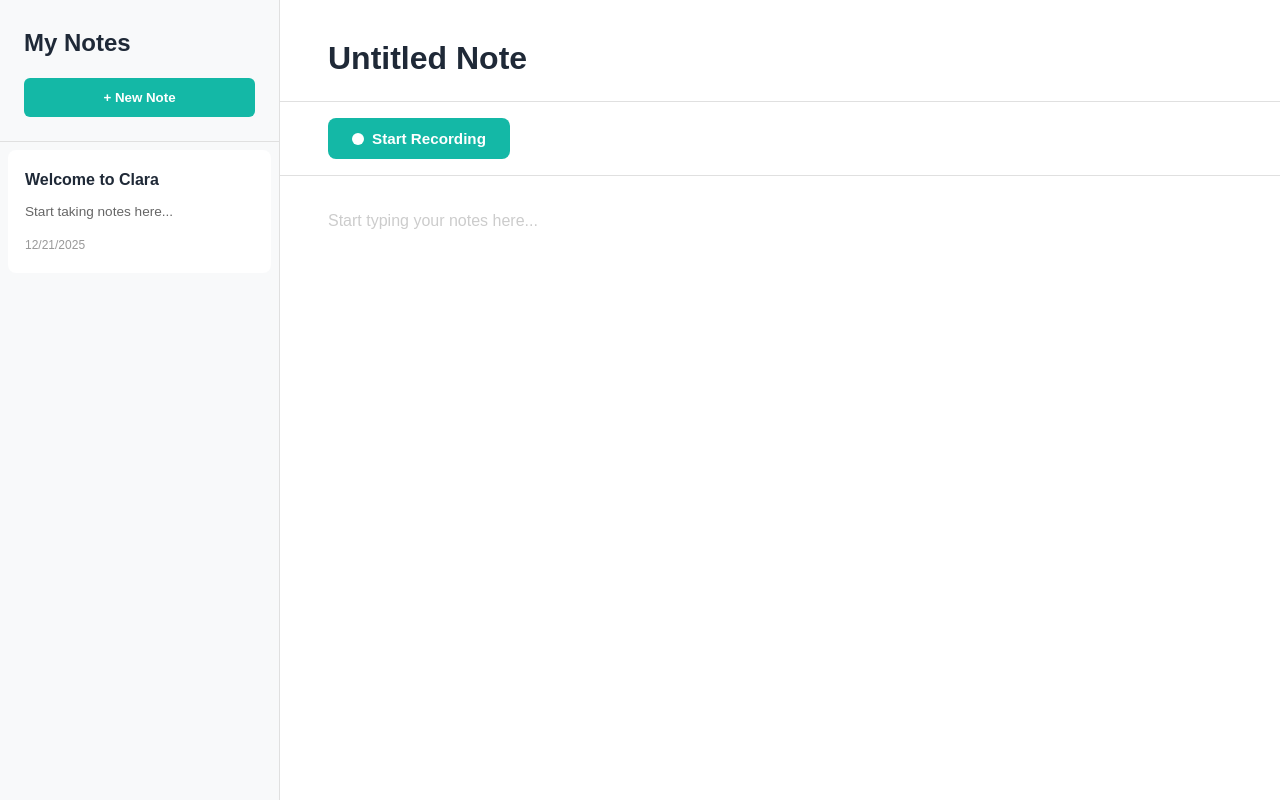
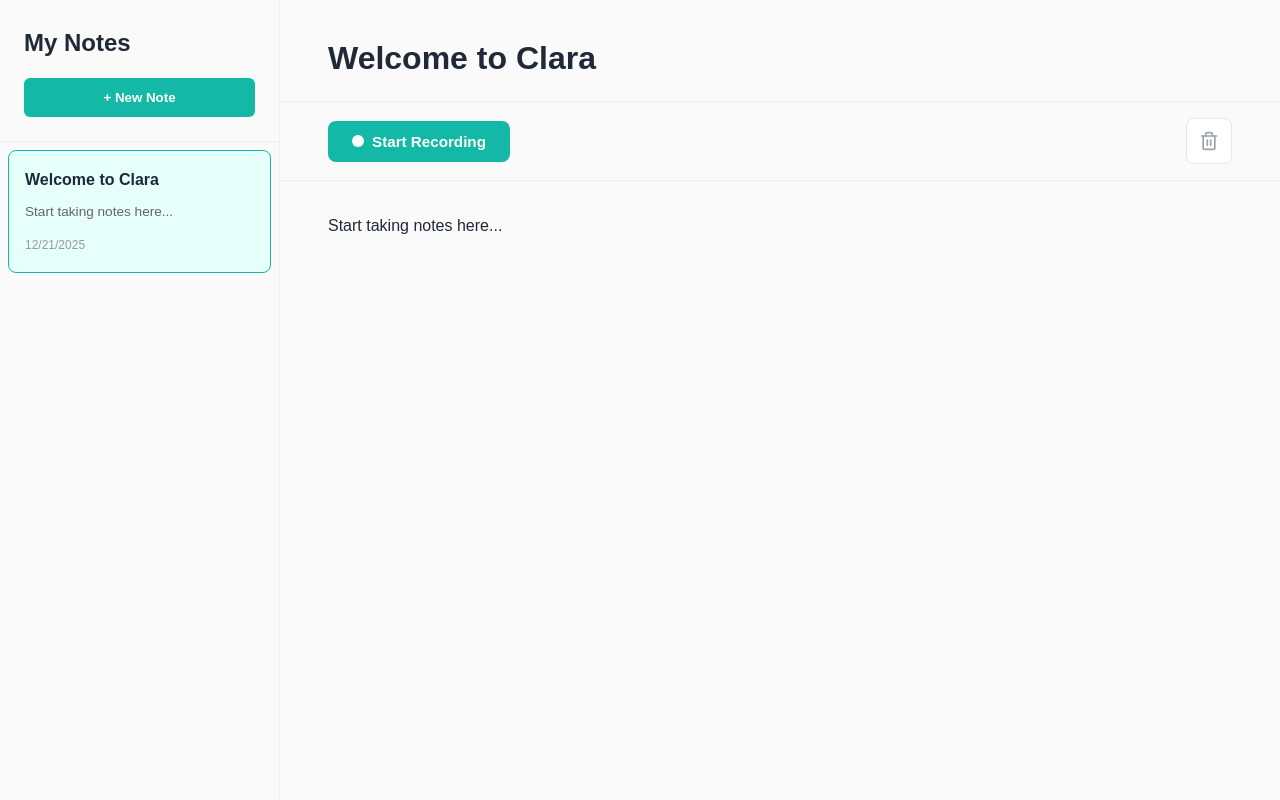
Before and after one commit to NainaMKumar/Clara.ai, a React (Vite) app: page /notes in a window 1280 px wide. Built offline with nearby package versions, Linux system fonts and the light colour scheme; the HTML template or start-up script is replaced by a standard one.

Commit message:
slight improvements to sidebar functionality/ux/ui

```diff
--- a/src/components/NotesEditor.css
+++ b/src/components/NotesEditor.css
@@ -3,12 +3,12 @@
   display: flex;
   flex-direction: column;
   height: 100vh;
-  background-color: white;
+  background-color: #fafafa;
 }
 
 .editor-header {
   padding: 2rem 3rem 1rem;
-  border-bottom: 1px solid #e0e0e0;
+  border-bottom: 1px solid #f0f0f0;
 }
 
 .note-title-input {
@@ -19,6 +19,7 @@
   color: var(--text-dark);
   outline: none;
   padding: 0.5rem 0;
+  background-color: transparent;
 }
 
 .note-title-input::placeholder {
@@ -27,7 +28,7 @@
 
 .editor-toolbar {
   padding: 1rem 3rem;
-  border-bottom: 1px solid #e0e0e0;
+  border-bottom: 1px solid #f0f0f0;
   display: flex;
   align-items: center;
   gap: 1rem;
@@ -76,8 +77,31 @@
   animation: pulse-icon 1.5s ease-in-out infinite;
 }
 
+.delete-button {
+  display: flex;
+  align-items: center;
+  justify-content: center;
+  padding: 0.75rem;
+  background-color: white;
+  color: #9ca3af;
+  border: 1px solid #e5e7eb;
+  border-radius: 8px;
+  cursor: pointer;
+  transition: all 0.3s ease;
+  margin-left: auto;
+}
+
+.delete-button:hover {
+  background-color: #fee2e2;
+  color: #ef4444;
+  border-color: #ef4444;
+  transform: translateY(-2px);
+  box-shadow: 0 4px 12px rgba(239, 68, 68, 0.15);
+}
+
 @keyframes pulse {
-  0%, 100% {
+  0%,
+  100% {
     box-shadow: 0 0 0 0 rgba(239, 68, 68, 0.7);
   }
   50% {
@@ -86,7 +110,8 @@
 }
 
 @keyframes pulse-icon {
-  0%, 100% {
+  0%,
+  100% {
     transform: scale(1);
   }
   50% {
@@ -98,6 +123,7 @@
   flex: 1;
   padding: 2rem 3rem;
   overflow-y: auto;
+  width: 100%;
 }
 
 .note-textarea {
@@ -110,6 +136,7 @@
   color: var(--text-dark);
   resize: none;
   font-family: inherit;
+  background-color: transparent;
 }
 
 .note-textarea::placeholder {
--- a/src/components/NotesEditor.tsx
+++ b/src/components/NotesEditor.tsx
@@ -1,19 +1,28 @@
-import React, { useState } from 'react'
+import React, { useState, useEffect, useRef } from 'react'
+import { Note } from '../types'
 import './NotesEditor.css'
 
-const NotesEditor: React.FC = () => {
-  const [title, setTitle] = useState('Untitled Note')
-  const [content, setContent] = useState('')
+interface NotesEditorProps {
+  note: Note
+  onUpdate: (fields: Partial<Note>) => void
+  onDelete: () => void
+}
+
+const NotesEditor: React.FC<NotesEditorProps> = ({ note, onUpdate, onDelete }) => {
   const [isRecording, setIsRecording] = useState(false)
-  const [suggestion, setSuggestion] = useState('')
   const [deepgramSocket, setDeepgramSocket] = useState<WebSocket | null>(null)
+
+  // Use a ref to keep track of content for the socket callback without stale closures
+  const contentRef = useRef(note.content)
+
+  useEffect(() => {
+    contentRef.current = note.content
+  }, [note.content])
 
   const handleRecordingToggle = () => {
     if (isRecording) {
-      // Stop recording
       stopRecording()
     } else {
-      // Start recording
       startRecording()
     }
   }
@@ -23,6 +32,7 @@ const NotesEditor: React.FC = () => {
     const socket = new WebSocket('wss://api.deepgram.com/v1/listen', ['token', DEEPGRAM_API_KEY])
 
     socket.onopen = async () => {
+      try {
         const stream = await navigator.mediaDevices.getUserMedia({ audio: true })
         const mediaRecorder = new MediaRecorder(stream, { mimeType: 'audio/webm' })
 
@@ -31,25 +41,32 @@ const NotesEditor: React.FC = () => {
             socket.send(event.data)
           }
         }
-      mediaRecorder.start(250) // Send data in 250ms chunks
+        mediaRecorder.start(250)
 
-      // receive transcription results
         socket.onmessage = (message) => {
           const data = JSON.parse(message.data)
           const transcript = data.channel?.alternatives?.[0]?.transcript
           if (transcript) {
-          setSuggestion(transcript)
+            // Append transcript to current content
+            const newContent = (contentRef.current ? contentRef.current + ' ' : '') + transcript
+            onUpdate({ content: newContent })
           }
         }
         setDeepgramSocket(socket)
+        setIsRecording(true)
+      } catch (error) {
+        console.error('Error accessing microphone:', error)
+        setIsRecording(false)
       }
-
+    }
   }
 
   const stopRecording = () => {
     setIsRecording(false)
-    // TODO: Integrate with audio recording API to stop and process
-    console.log('Recording stopped...')
+    if (deepgramSocket) {
+      deepgramSocket.close()
+      setDeepgramSocket(null)
+    }
   }
 
   return (
@@ -57,8 +74,8 @@ const NotesEditor: React.FC = () => {
       <div className="editor-header">
         <input
           type="text"
-          value={title}
-          onChange={(e) => setTitle(e.target.value)}
+          value={note.title}
+          onChange={(e) => onUpdate({ title: e.target.value })}
           className="note-title-input"
           placeholder="Note Title"
         />
@@ -72,11 +89,33 @@ const NotesEditor: React.FC = () => {
           <span className="record-icon"></span>
           {isRecording ? 'Stop Recording' : 'Start Recording'}
         </button>
+        <button
+          className="delete-button"
+          onClick={onDelete}
+          title="Delete Note"
+        >
+          <svg
+            xmlns="http://www.w3.org/2000/svg"
+            width="20"
+            height="20"
+            viewBox="0 0 24 24"
+            fill="none"
+            stroke="currentColor"
+            strokeWidth="2"
+            strokeLinecap="round"
+            strokeLinejoin="round"
+          >
+            <polyline points="3 6 5 6 21 6"></polyline>
+            <path d="M19 6v14a2 2 0 0 1-2 2H7a2 2 0 0 1-2-2V6m3 0V4a2 2 0 0 1 2-2h4a2 2 0 0 1 2 2v2"></path>
+            <line x1="10" y1="11" x2="10" y2="17"></line>
+            <line x1="14" y1="11" x2="14" y2="17"></line>
+          </svg>
+        </button>
       </div>
       <div className="editor-content">
         <textarea
-          value={content}
-          onChange={(e) => setContent(e.target.value)}
+          value={note.content}
+          onChange={(e) => onUpdate({ content: e.target.value })}
           className="note-textarea"
           placeholder="Start typing your notes here..."
         />
--- a/src/components/Sidebar.css
+++ b/src/components/Sidebar.css
@@ -1,7 +1,7 @@
 .sidebar {
   width: 280px;
-  background-color: #f8f9fa;
-  border-right: 1px solid #e0e0e0;
+  background-color: #fafafa;
+  border-right: 1px solid #f0f0f0;
   height: 100vh;
   display: flex;
   flex-direction: column;
@@ -12,7 +12,7 @@
 
 .sidebar-header {
   padding: 1.5rem;
-  border-bottom: 1px solid #e0e0e0;
+  border-bottom: 1px solid #f0f0f0;
 }
 
 .sidebar-header h2 {
@@ -60,6 +60,11 @@
   box-shadow: 0 2px 8px rgba(0, 0, 0, 0.05);
 }
 
+.note-item.active {
+  background-color: #e6fffa; /* Light teal background */
+  border-color: var(--teal);
+}
+
 .note-item h3 {
   margin: 0 0 0.5rem 0;
   font-size: 1rem;
--- a/src/components/Sidebar.tsx
+++ b/src/components/Sidebar.tsx
@@ -1,46 +1,32 @@
-import React, { useState } from 'react'
+import React from 'react'
+import { Note } from '../types'
 import './Sidebar.css'
 
-interface Note {
-  id: string
-  title: string
-  preview: string
-  date: string
+interface SidebarProps {
+  notes: Note[]
+  onSelectNote: (id: string) => void
+  onNewNote: () => void
+  selectedNoteId: string | null
 }
 
-const Sidebar: React.FC = () => {
-  const [notes, setNotes] = useState<Note[]>([
-    {
-      id: '1',
-      title: 'Welcome to Clara',
-      preview: 'Start taking notes here...',
-      date: new Date().toLocaleDateString()
-    }
-  ])
-
-  const handleNewNote = () => {
-    const newNote: Note = {
-      id: Date.now().toString(),
-      title: 'New Note',
-      preview: '',
-      date: new Date().toLocaleDateString()
-    }
-    setNotes([newNote, ...notes])
-  }
-
+const Sidebar: React.FC<SidebarProps> = ({ notes, onSelectNote, onNewNote, selectedNoteId }) => {
   return (
     <div className="sidebar">
       <div className="sidebar-header">
         <h2>My Notes</h2>
-        <button className="new-note-btn" onClick={handleNewNote}>
+        <button className="new-note-btn" onClick={onNewNote}>
           + New Note
         </button>
       </div>
       <div className="notes-list">
         {notes.map(note => (
-          <div key={note.id} className="note-item">
-            <h3>{note.title}</h3>
-            <p>{note.preview}</p>
+          <div
+            key={note.id}
+            className={`note-item ${selectedNoteId === note.id ? 'active' : ''}`}
+            onClick={() => onSelectNote(note.id)}
+          >
+            <h3>{note.title || 'Untitled Note'}</h3>
+            <p>{note.content.substring(0, 50) || 'No additional text'}{note.content.length > 50 ? '...' : ''}</p>
             <span className="note-date">{note.date}</span>
           </div>
         ))}
--- a/src/pages/NotesPage.tsx
+++ b/src/pages/NotesPage.tsx
@@ -1,13 +1,71 @@
-import React from 'react'
+import React, { useState } from 'react'
 import Sidebar from '../components/Sidebar'
 import NotesEditor from '../components/NotesEditor'
+import { Note } from '../types'
 import './NotesPage.css'
 
 const NotesPage: React.FC = () => {
+  const [notes, setNotes] = useState<Note[]>([
+    {
+      id: '1',
+      title: 'Welcome to Clara',
+      content: 'Start taking notes here...',
+      date: new Date().toLocaleDateString()
+    }
+  ])
+
+  const [selectedNoteId, setSelectedNoteId] = useState<string | null>('1')
+
+  const handleNoteSelect = (id: string) => {
+    setSelectedNoteId(id)
+  }
+
+  const handleNewNote = () => {
+    const newNote: Note = {
+      id: Date.now().toString(),
+      title: 'New Note',
+      content: '',
+      date: new Date().toLocaleDateString()
+    }
+    setNotes([newNote, ...notes])
+    setSelectedNoteId(newNote.id)
+  }
+
+  const handleNoteUpdate = (id: string, updatedFields: Partial<Note>) => {
+    setNotes(notes.map(note =>
+      note.id === id ? { ...note, ...updatedFields, date: new Date().toLocaleDateString() } : note
+    ))
+  }
+
+  const handleDeleteNote = (id: string) => {
+    const newNotes = notes.filter(note => note.id !== id)
+    setNotes(newNotes)
+    if (selectedNoteId === id) {
+      setSelectedNoteId(null)
+    }
+  }
+
+  const selectedNote = notes.find(n => n.id === selectedNoteId)
+
   return (
     <div className="notes-page">
-      <Sidebar />
-      <NotesEditor />
+      <Sidebar
+        notes={notes}
+        onSelectNote={handleNoteSelect}
+        onNewNote={handleNewNote}
+        selectedNoteId={selectedNoteId}
+      />
+      {selectedNote ? (
+        <NotesEditor
+          note={selectedNote}
+          onUpdate={(fields) => handleNoteUpdate(selectedNote.id, fields)}
+          onDelete={() => handleDeleteNote(selectedNote.id)}
+        />
+      ) : (
+        <div className="no-note-selected">
+          <p>Select a note or create a new one</p>
+        </div>
+      )}
     </div>
   )
 }
--- /dev/null
+++ b/src/types.ts
@@ -0,0 +1,6 @@
+export interface Note {
+  id: string
+  title: string
+  content: string
+  date: string
+}
```
Lines whose indentation alone changed are shown as unchanged.
